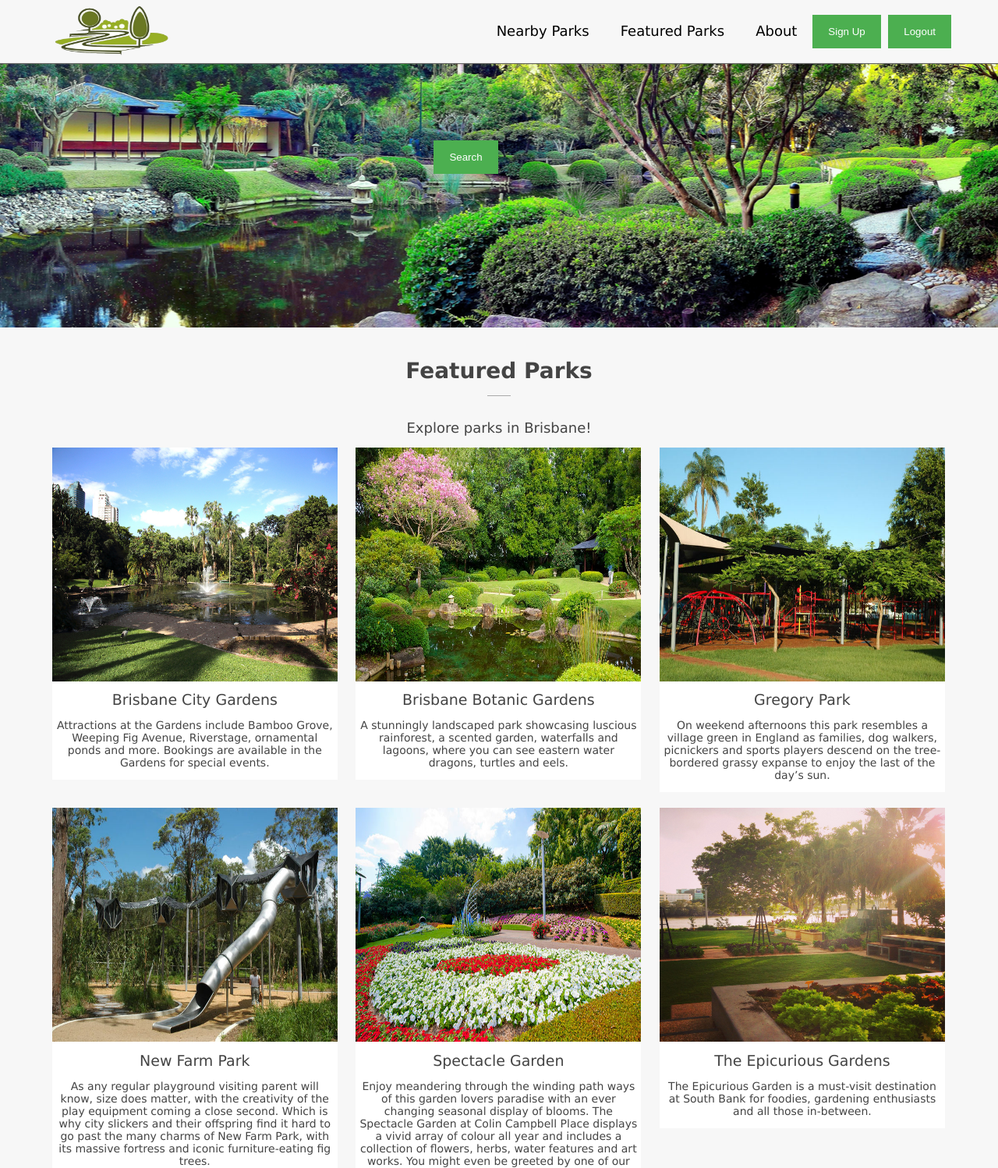
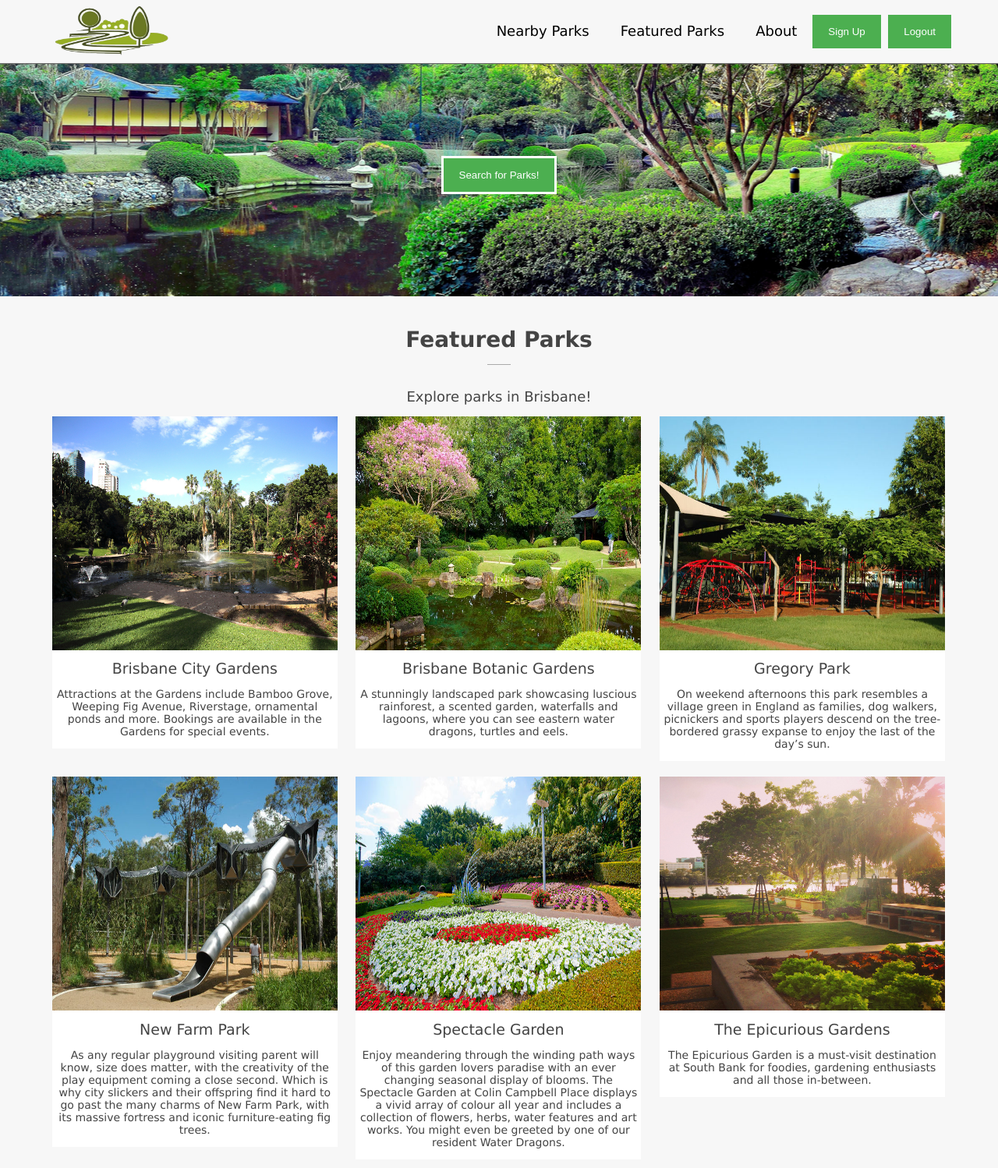
Before and after one commit to Reef-Stevens/CAB230_Parks_Site, a PHP site: page / in a window 1280 px wide. Shown: the top 1498 px of the page at 78% size. Run offline with PHP 8.4, Linux system fonts and the light colour scheme; the visitor is signed in with stand-in values (Sample User, id 1); some libraries are stand-ins or nearby versions.

Commit message:
Cleaned style sheet from unnecessary search formatting

```diff
--- a/index.php
+++ b/index.php
@@ -10,12 +10,9 @@ require 'adminPermission.inc';
         <!--         Search and large park background        -->
         <div class="section">
             <div class="parkbg">
-                <div class="container parksearchcontent">
-                    <div class="flexsearch">
-                        <div class="flexsearch--wrapper">
-                          <button onclick="window.location.href='search.php'" class="loginopt">Search</button>
-                        </div>
-                    </div>
+                <!-- <div class="container parksearchcontent flexsearch flexsearch--wrapper"> -->
+                <div class="search">
+                          <button onclick="window.location.href='search.php'" class="loginopt">Search for Parks!</button>
                 </div>
             </div>
         </div>
--- a/style/style.css
+++ b/style/style.css
@@ -195,7 +195,7 @@ button {
 }
 
 
-/* -----------------------------------  login  ------------------------------------ */
+/* --------------------------------  login  --------------------------------- */
 
 
 /* Form content settings */
@@ -228,110 +228,15 @@ button {
     min-width: 480px;
 }
 
-.parksearchcontent {
+.search {
     text-align: center;
     height: 300px;
 }
 
-
-/* ------------------  Search box characteristics -------------------- */
-
-@import "compass/css3";
-.flexsearch--wrapper {
-    height: auto;
-    width: 500px;
-    max-width: 100%;
-    overflow: hidden;
-    background: transparent;
-    position: static;
-}
-
-.flexsearch--form {
-    overflow: hidden;
-    position: relative;
-}
-
-.flexsearch--input-wrapper {
-    padding: 0 66px 0 0;
-    /* Right padding for submit button width */
-    overflow: hidden;
-}
-
-.flexsearch--input {
-    width: 100%;
-}
-
-
-/***********************
- * Configurable Styles *
- ***********************/
-
-.flexsearch {
-    margin-left: 25%;
-    margin-right: 25%;
-    margin-top: 75px;
-    /* Padding for other horizontal elements */
-}
-
-.flexsearch--input {
-    opacity: 0.8;
-    -webkit-box-sizing: content-box;
-    -moz-box-sizing: content-box;
-    box-sizing: content-box;
-    height: 60px;
-    padding: 0 46px 0 10px;
-    border-color: #888;
-    border-radius: 10px;
-    border-style: solid;
-    border-width: 2px;
-    margin-top: 15px;
-    color: #333;
-    font-family: 'Helvetica', sans-serif;
-    font-size: 26px;
-    -webkit-appearance: none;
-    -moz-appearance: none;
-}
-
-.flexsearch--submit {
-    position: absolute;
-    right: 0;
-    top: 0;
-    display: block;
-    width: 60px;
-    height: 60px;
-    padding: 0;
-    border: none;
-    margin-top: 20px;
-    /* margin-top + border-width */
-    margin-right: 5px;
-    /* border-width */
-    background: transparent;
-    color: #888;
-    font-family: 'Helvetica', sans-serif;
-    font-size: 40px;
-    line-height: 60px;
-}
-
-.flexsearch--input:focus {
-    outline: none;
-    border-color: #333;
-}
-
-.flexsearch--input:focus.flexsearch--submit {
-    color: #333;
-}
-
-.flexsearch--submit:hover {
-    color: #333;
-    cursor: pointer;
-}
-
-::-webkit-input-placeholder {
-    color: #888;
-}
-
-input:-moz-placeholder {
-    color: #888;
+.search .loginopt {
+    text-align: center;
+    margin-top: 120px;
+    border: 3px solid #FFF;
 }
 
 
```
